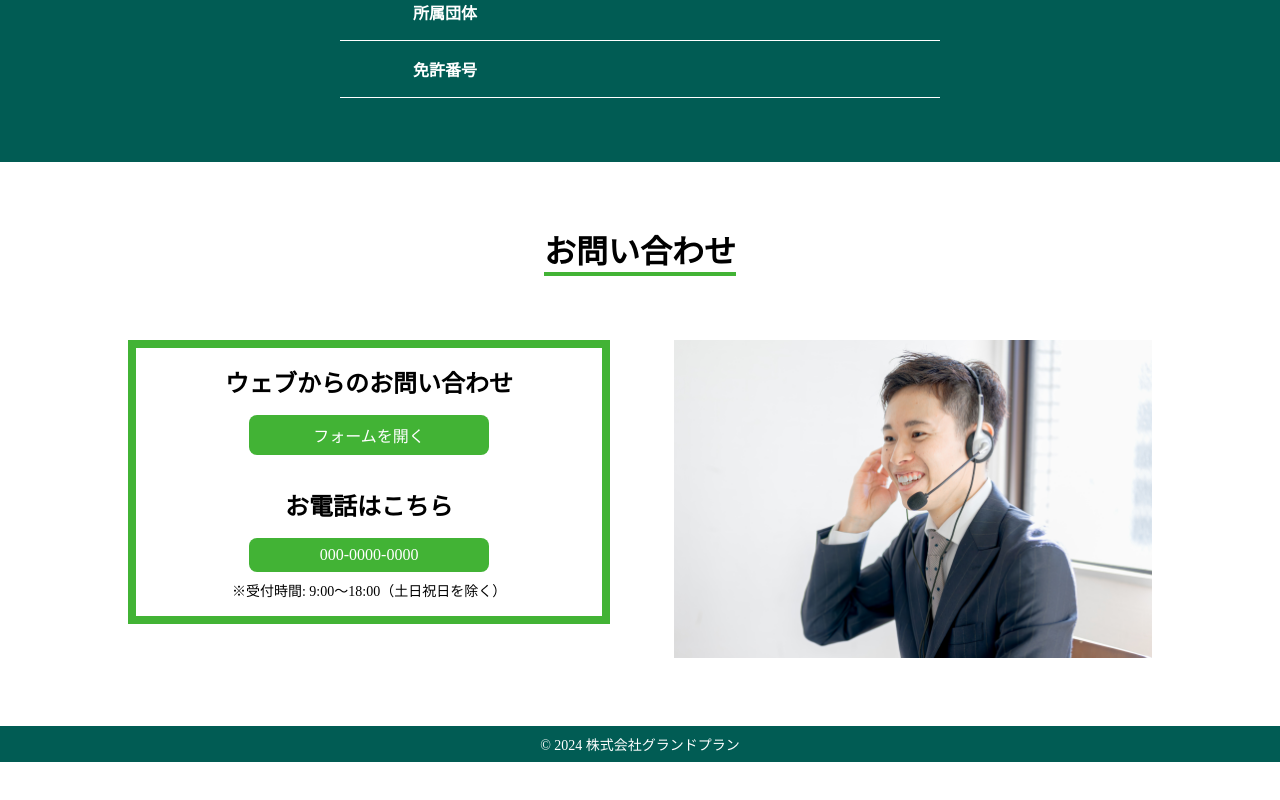
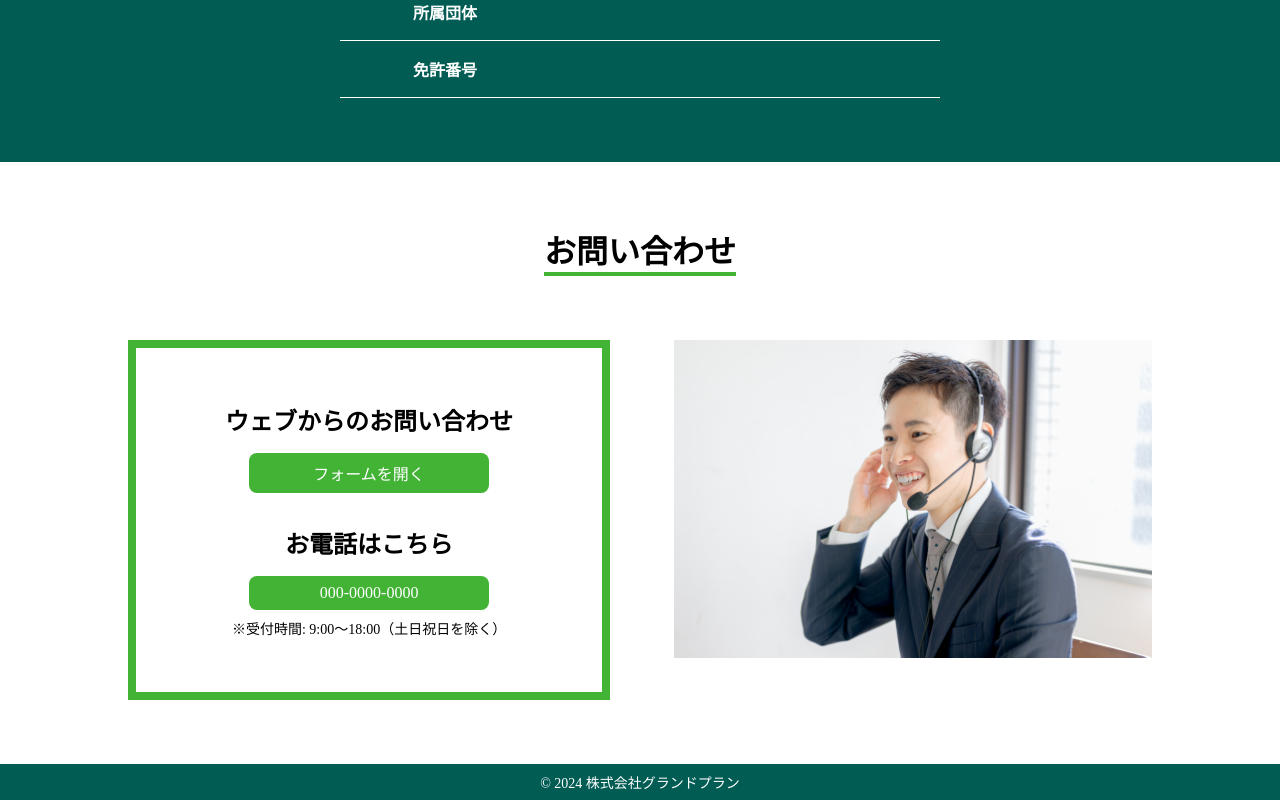
Before and after one commit to gradplan/grandplan.github.io, a website built with Parcel: page src/index.html in a window 1280 px wide. Shown: the part 2328-3128 px from the top of the page. Before the commit the page ends 3090 px from the top, so only its background shows below. Built offline with nearby package versions, Linux system fonts and the light colour scheme; a web font is replaced by a local one.

Commit message:
fix: 一旦完成

```diff
--- a/src/style/main.scss
+++ b/src/style/main.scss
@@ -297,9 +297,15 @@ $maxContentWidth: 1440px;
             padding: 16px 24px;
             text-align: center;
             border: 8px solid rgb(var(--main-color));
+            min-height: 360px;
+            display: flex;
+            align-items: center;
+            justify-content: center;
+
             @media (max-width: $breakpointTablet) {
               width: 100%;
               border: 4px solid rgb(var(--main-color));
+              padding: 16px 8px;
             }
 
             .contact_title {
@@ -319,6 +325,10 @@ $maxContentWidth: 1440px;
 
             .contact_btn_wrapper {
               margin-top: 16px;
+              @media (max-width: $breakpointTablet) {
+                margin-top: 8px;
+              }
+
               .contact_btn {
                 @include buttonStyle;
                 min-width: 240px;
```
